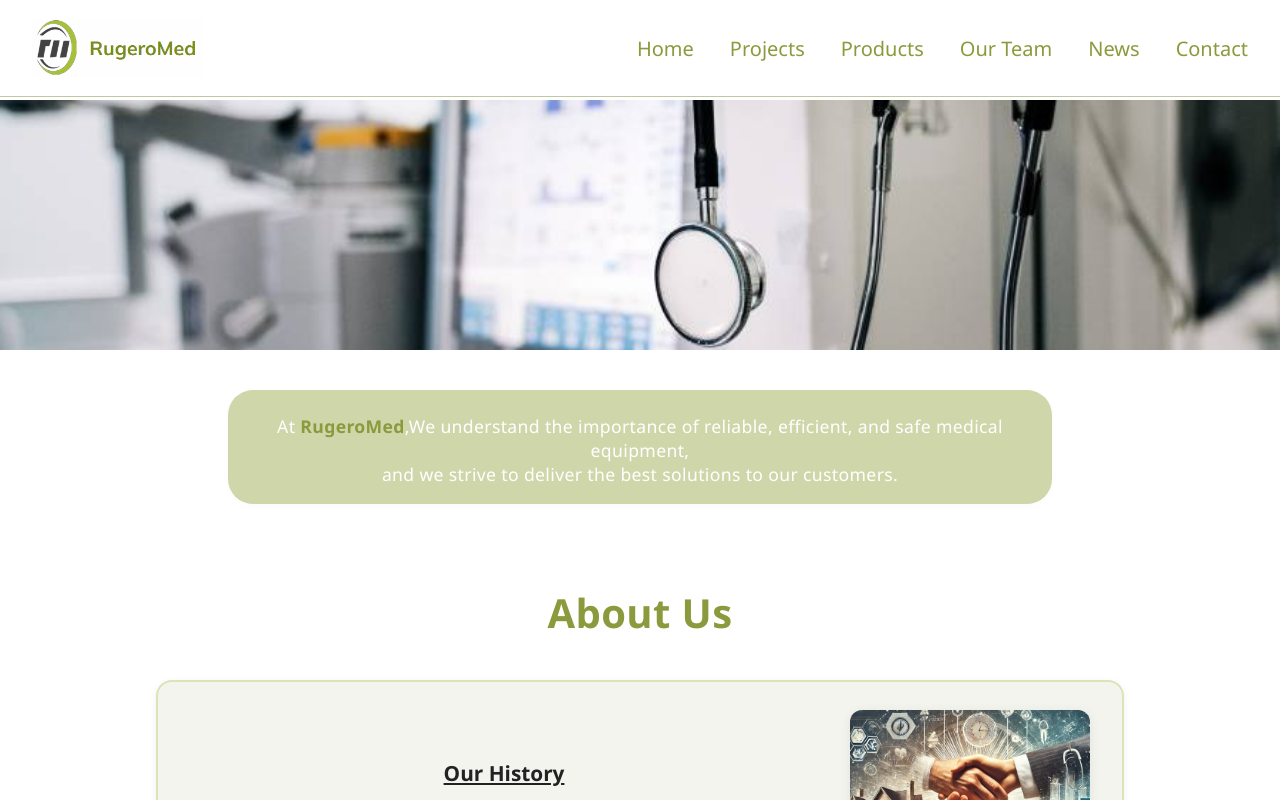
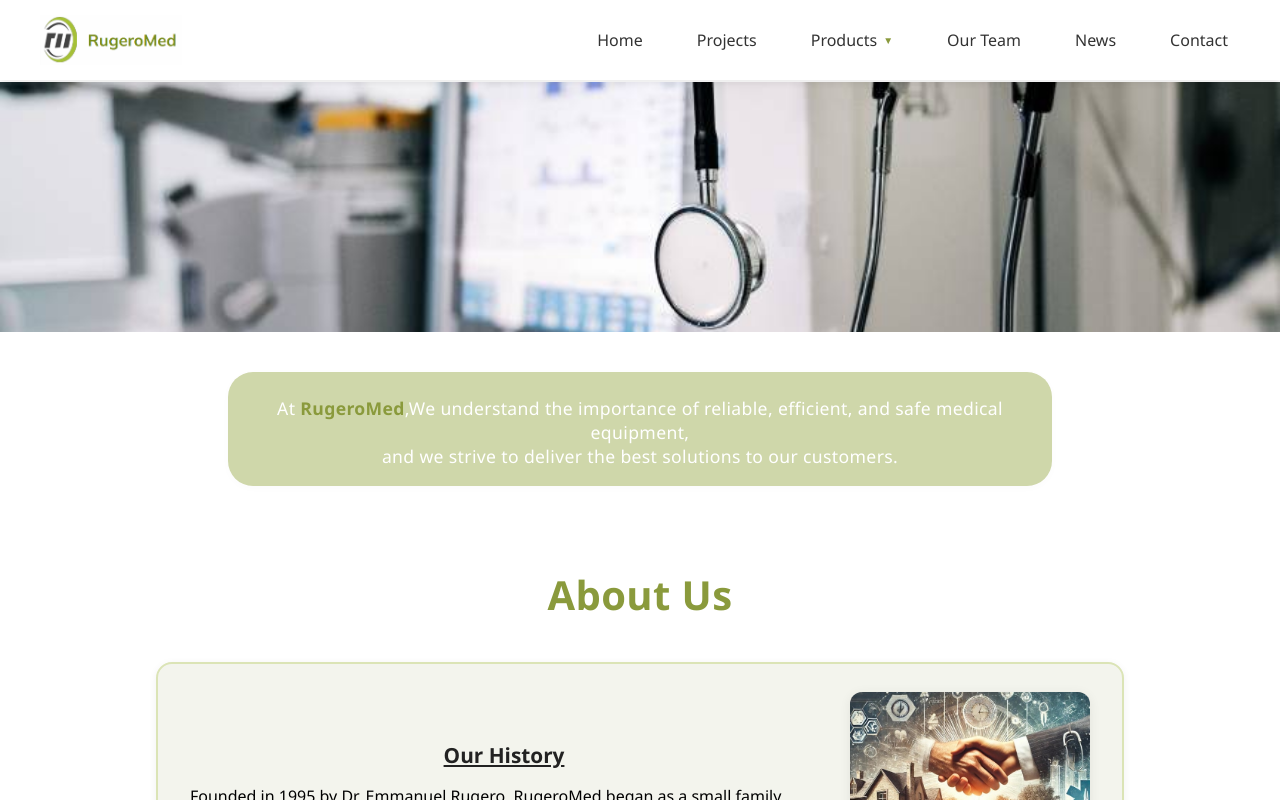
Before and after one commit to MILINDI7/rugero-med-web, a React (Create React App) app: page / in a window 1280 px wide. Shown: the top 800 px of the page. Built offline with nearby package versions, Linux system fonts and the light colour scheme.

Commit message:
update the header to have a dropdown list of products when hovered

```diff
--- a/src/components/Header.css
+++ b/src/components/Header.css
@@ -1,21 +1,23 @@
+/* Header Styles */
 .header {
   position: fixed;
   top: 0;
   left: 0;
   right: 0;
-  z-index: 100;
-  border-bottom: 1px solid #bfc7a3;
-  background: #fff;
-  padding: 0;
+  background: white;
+  box-shadow: 0 2px 8px rgba(0, 0, 0, 0.1);
+  z-index: 1000;
+  height: 80px;
 }
 
 .header-container {
   display: flex;
+  justify-content: space-between;
   align-items: center;
-  justify-content: space-between;
-  max-width: 1400px;
+  max-width: 1200px;
   margin: 0 auto;
-  padding: 18px 32px;
+  padding: 0 20px;
+  height: 100%;
 }
 
 .header-logo-title {
@@ -24,30 +26,282 @@
 }
 
 .header-logo {
-  width: 100%;
-  height: 60px;
-  margin-right: 16px;
-}
-
-.header-title {
-  font-size: 32px;
-  font-weight: 600;
-  color: #8a9a3c;
-  font-family: inherit;
+  height: 50px;
+  width: auto;
 }
 
 .header-nav {
   display: flex;
-  gap: 36px;
+  align-items: center;
+  gap: 30px;
 }
 
 .header-link {
-  color: #8a9a3c;
+  color: #333;
   text-decoration: none;
-  font-size: 20px;
-  transition: color 0.2s;
+  font-weight: 500;
+  font-size: 1rem;
+  padding: 8px 12px;
+  border-radius: 6px;
+  transition: all 0.3s ease;
+  position: relative;
 }
 
 .header-link:hover {
-  color: #6d7a2d;
+  color: #8a9a3c;
+  background-color: rgba(207, 215, 170, 0.1);
 }
+
+/* Dropdown Styles */
+.header-dropdown {
+  position: relative;
+  display: inline-block;
+}
+
+.dropdown-trigger {
+  display: flex;
+  align-items: center;
+  gap: 6px;
+  cursor: pointer;
+}
+
+.dropdown-arrow {
+  font-size: 10px;
+  transition: transform 0.3s ease;
+  color: #8a9a3c;
+  font-weight: bold;
+}
+
+.dropdown-arrow.open {
+  transform: rotate(180deg);
+}
+
+.dropdown-menu {
+  position: absolute;
+  top: calc(100% + 10px);
+  left: 0;
+  background: white;
+  min-width: 220px;
+  box-shadow: 0 8px 25px rgba(0, 0, 0, 0.15);
+  border-radius: 12px;
+  overflow: hidden;
+  z-index: 1001;
+  border: 1px solid rgba(207, 215, 170, 0.3);
+  animation: dropdownFadeIn 0.3s ease;
+}
+
+@keyframes dropdownFadeIn {
+  from {
+    opacity: 0;
+    transform: translateY(-15px);
+  }
+  to {
+    opacity: 1;
+    transform: translateY(0);
+  }
+}
+
+.dropdown-item {
+  display: block;
+  padding: 14px 18px;
+  color: #333;
+  text-decoration: none;
+  font-weight: 400;
+  font-size: 0.95rem;
+  transition: all 0.2s ease;
+  border-bottom: 1px solid rgba(207, 215, 170, 0.2);
+  letter-spacing: 0.01em;
+}
+
+.dropdown-item:last-child {
+  border-bottom: none;
+}
+
+.dropdown-item:hover {
+  background-color: rgba(207, 215, 170, 0.15);
+  color: #8a9a3c;
+  padding-left: 22px;
+}
+
+.dropdown-item.all-products {
+  font-weight: 600;
+  background-color: rgba(207, 215, 170, 0.1);
+  color: #8a9a3c;
+  margin-top: 4px;
+}
+
+.dropdown-item.all-products:hover {
+  background-color: #CFD7AA;
+  color: white;
+}
+
+/* Hamburger Menu Styles */
+.hamburger {
+  display: none;
+  flex-direction: column;
+  justify-content: space-between;
+  width: 30px;
+  height: 24px;
+  background: none;
+  border: none;
+  cursor: pointer;
+  padding: 0;
+  z-index: 1002;
+}
+
+.hamburger span {
+  display: block;
+  height: 3px;
+  width: 100%;
+  background-color: #333;
+  border-radius: 3px;
+  transition: all 0.3s ease;
+  transform-origin: center;
+}
+
+.hamburger.active span:first-child {
+  transform: rotate(45deg) translate(6px, 6px);
+}
+
+.hamburger.active span:nth-child(2) {
+  opacity: 0;
+}
+
+.hamburger.active span:last-child {
+  transform: rotate(-45deg) translate(6px, -6px);
+}
+
+/* Mobile Overlay */
+.mobile-overlay {
+  display: none;
+  position: fixed;
+  top: 0;
+  left: 0;
+  width: 100%;
+  height: 100%;
+  background-color: rgba(0, 0, 0, 0.5);
+  z-index: 999;
+}
+
+/* Mobile Responsive */
+@media (max-width: 768px) {
+  .header {
+    height: 70px;
+  }
+
+  .header-container {
+    padding: 0 15px;
+  }
+
+  .header-logo {
+    height: 40px;
+  }
+
+  /* Show hamburger button */
+  .hamburger {
+    display: flex;
+  }
+
+  /* Hide desktop navigation by default and transform to mobile menu */
+  .header-nav {
+    position: fixed;
+    top: 70px;
+    right: -100%;
+    width: 280px;
+    height: calc(100vh - 70px);
+    background: white;
+    flex-direction: column;
+    align-items: flex-start;
+    padding: 20px;
+    box-shadow: -5px 0 15px rgba(0, 0, 0, 0.1);
+    transition: right 0.3s ease;
+    overflow-y: auto;
+    z-index: 1000;
+    gap: 0;
+  }
+
+  /* Show mobile navigation when open */
+  .header-nav.mobile-open {
+    right: 0;
+  }
+
+  /* Show mobile overlay when menu is open */
+  .header-nav.mobile-open ~ .mobile-overlay {
+    display: block;
+  }
+
+  /* Mobile navigation links */
+  .header-nav .header-link {
+    width: 100%;
+    padding: 15px 0;
+    border-bottom: 1px solid rgba(207, 215, 170, 0.2);
+    font-size: 1.1rem;
+    border-radius: 0;
+  }
+
+  /* Mobile dropdown styles */
+  .header-dropdown {
+    width: 100%;
+  }
+
+  .dropdown-trigger {
+    width: 100%;
+    justify-content: space-between;
+  }
+
+  .dropdown-menu {
+    position: static;
+    box-shadow: none;
+    border: none;
+    border-radius: 0;
+    background: rgba(207, 215, 170, 0.1);
+    margin-left: 20px;
+    min-width: auto;
+    width: calc(100% - 20px);
+  }
+
+  .dropdown-item {
+    padding: 12px 16px;
+    font-size: 1rem;
+    border-bottom: 1px solid rgba(207, 215, 170, 0.1);
+  }
+
+  .dropdown-item:hover {
+    padding-left: 20px;
+  }
+}
+
+@media (max-width: 600px) {
+  .header-nav {
+    width: 250px;
+  }
+
+  .header-nav .header-link {
+    font-size: 1rem;
+    padding: 12px 0;
+  }
+
+  .dropdown-item {
+    padding: 10px 14px;
+    font-size: 0.9rem;
+  }
+}
+
+@media (max-width: 480px) {
+  .header-nav {
+    width: 220px;
+  }
+
+  .hamburger {
+    width: 26px;
+    height: 20px;
+  }
+
+  .hamburger span {
+    height: 2px;
+  }
+
+  .header-nav .header-link {
+    font-size: 0.95rem;
+  }
+}
--- a/src/components/Header.jsx
+++ b/src/components/Header.jsx
@@ -1,7 +1,38 @@
+import { useState } from "react";
 import { Link } from "react-router-dom";
 import "./Header.css";
 
-const Header = () => (
+const Header = () => {
+  const [isProductsDropdownOpen, setIsProductsDropdownOpen] = useState(false);
+  const [isMobileMenuOpen, setIsMobileMenuOpen] = useState(false);
+
+  const handleProductsMouseEnter = () => {
+    if (window.innerWidth > 768) {
+      setIsProductsDropdownOpen(true);
+    }
+  };
+
+  const handleProductsMouseLeave = () => {
+    if (window.innerWidth > 768) {
+      setIsProductsDropdownOpen(false);
+    }
+  };
+
+  const toggleProductsDropdown = () => {
+    setIsProductsDropdownOpen(!isProductsDropdownOpen);
+  };
+
+  const toggleMobileMenu = () => {
+    setIsMobileMenuOpen(!isMobileMenuOpen);
+    setIsProductsDropdownOpen(false);
+  };
+
+  const closeAllMenus = () => {
+    setIsProductsDropdownOpen(false);
+    setIsMobileMenuOpen(false);
+  };
+
+  return (
     <header className="header">
       <div className="header-container">
         <div className="header-logo-title">
@@ -11,16 +42,120 @@ const Header = () => (
             className="header-logo"
           />
         </div>
-      <nav className="header-nav">
-        <Link to="/" className="header-link">Home</Link>
-        <Link to="/projects" className="header-link">Projects</Link>
-        <Link to="/products" className="header-link">Products</Link>
-        <Link to="/our-team" className="header-link">Our Team</Link>
-        <Link to="/news" className="header-link">News</Link>
-        <Link to="/contact" className="header-link">Contact</Link>
+
+        {/* Hamburger Button */}
+        <button
+          className={`hamburger ${isMobileMenuOpen ? 'active' : ''}`}
+          onClick={toggleMobileMenu}
+          aria-label="Toggle navigation menu"
+        >
+          <span></span>
+          <span></span>
+          <span></span>
+        </button>
+
+        {/* Navigation */}
+        <nav className={`header-nav ${isMobileMenuOpen ? 'mobile-open' : ''}`}>
+          <Link to="/" className="header-link" onClick={closeAllMenus}>
+            Home
+          </Link>
+          <Link to="/projects" className="header-link" onClick={closeAllMenus}>
+            Projects
+          </Link>
+
+          {/* Products dropdown */}
+          <div
+            className="header-dropdown"
+            onMouseEnter={handleProductsMouseEnter}
+            onMouseLeave={handleProductsMouseLeave}
+          >
+            <Link
+              to="/products"
+              className="header-link dropdown-trigger"
+              onClick={(e) => {
+                if (window.innerWidth <= 768) {
+                  e.preventDefault();
+                  toggleProductsDropdown();
+                }
+              }}
+            >
+              Products
+              <span className={`dropdown-arrow ${isProductsDropdownOpen ? 'open' : ''}`}>▼</span>
+            </Link>
+
+            {isProductsDropdownOpen && (
+              <div className="dropdown-menu">
+                <Link
+                  to="/products/cssd"
+                  className="dropdown-item"
+                  onClick={closeAllMenus}
+                >
+                  CSSD
+                </Link>
+                <Link
+                  to="/products/hospital-design"
+                  className="dropdown-item"
+                  onClick={closeAllMenus}
+                >
+                  Hospital Design
+                </Link>
+                <Link
+                  to="/products/plastic-surgery"
+                  className="dropdown-item"
+                  onClick={closeAllMenus}
+                >
+                  Plastic Surgery
+                </Link>
+                <Link
+                  to="/products/neurosurgery"
+                  className="dropdown-item"
+                  onClick={closeAllMenus}
+                >
+                  Neurosurgery
+                </Link>
+                <Link
+                  to="/products/theatre"
+                  className="dropdown-item"
+                  onClick={closeAllMenus}
+                >
+                  Theatre
+                </Link>
+                <Link
+                  to="/products/home-cares"
+                  className="dropdown-item"
+                  onClick={closeAllMenus}
+                >
+                  Home Cares
+                </Link>
+                <Link
+                  to="/products"
+                  className="dropdown-item all-products"
+                  onClick={closeAllMenus}
+                >
+                  All Products
+                </Link>
+              </div>
+            )}
+          </div>
+
+          <Link to="/our-team" className="header-link" onClick={closeAllMenus}>
+            Our Team
+          </Link>
+          <Link to="/news" className="header-link" onClick={closeAllMenus}>
+            News
+          </Link>
+          <Link to="/contact" className="header-link" onClick={closeAllMenus}>
+            Contact
+          </Link>
         </nav>
+
+        {/* Mobile Menu Overlay */}
+        {isMobileMenuOpen && (
+          <div className="mobile-overlay" onClick={closeAllMenus}></div>
+        )}
       </div>
     </header>
   );
+};
 
 export default Header;
--- a/src/components/Hero.css
+++ b/src/components/Hero.css
@@ -2,7 +2,7 @@
     display: flex;
     flex-direction: column;
     align-items: center;
-    margin-top: 100px;
+    margin-top: 82px;
     margin-bottom: 0;
   }
 
```
Lines whose indentation alone changed are shown as unchanged.
